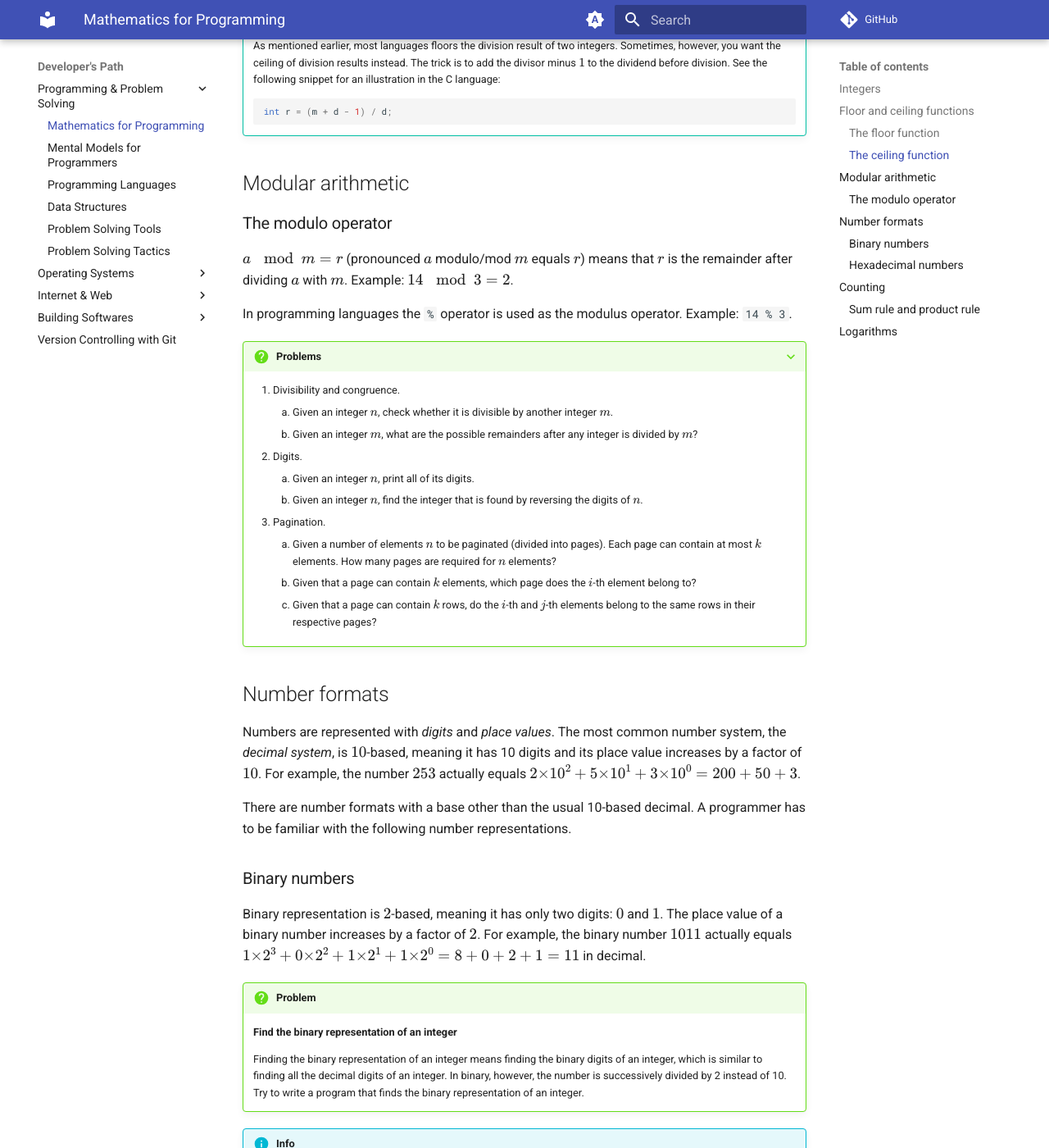
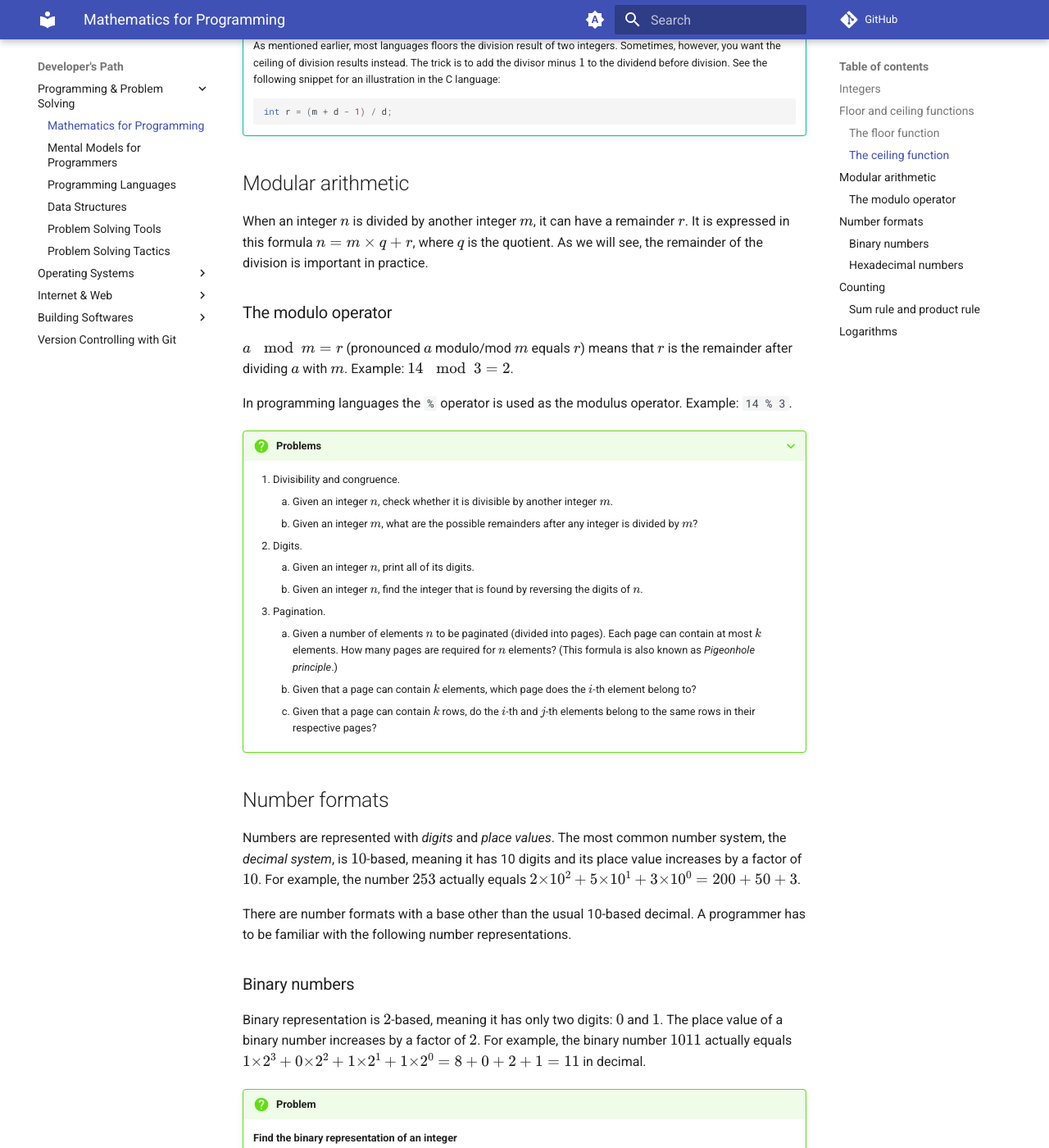
Before and after one commit to gharials/dev-path, an MkDocs documentation site: the page built from docs/programming/math-prog.md, in a window 1280 px wide and 1400 px high, scrolled down 1391 px. Shown: the whole window at 82% size. Built offline with MkDocs 1.6.1 and Material for MkDocs 9.7.7, drawn with Linux system fonts in a browser that asks for light colours; comment, search, counter and statistics services are not loaded.

Commit message:
'math-prog': modular arithmetic introduction.

```diff
--- a/docs/programming/math-prog.md
+++ b/docs/programming/math-prog.md
@@ -46,6 +46,8 @@ The ceiling of any real number is the smallest integer greater than or equal to
 
 ## Modular arithmetic
 
+When an integer $n$ is divided by another integer $m$, it can have a remainder $r$. It is expressed in this formula $n = m \times q + r$, where $q$ is the quotient. As we will see, the remainder of the division is important in practice.
+
 ### The modulo operator
 
 $a \mod m = r$ (pronounced $a$ modulo/mod $m$ equals $r$) means that $r$ is the remainder after dividing $a$ with $m$. Example: $14 \mod 3 = 2$.
@@ -60,7 +62,7 @@ In programming languages the `%` operator is used as the modulus operator. Examp
         1. Given an integer $n$, print all of its digits.
         2. Given an integer $n$, find the integer that is found by reversing the digits of $n$.
     3. Pagination.
-        1. Given a number of elements $n$ to be paginated (divided into pages). Each page can contain at most $k$ elements. How many pages are required for $n$ elements?
+        1. Given a number of elements $n$ to be paginated (divided into pages). Each page can contain at most $k$ elements. How many pages are required for $n$ elements? (This formula is also known as _Pigeonhole principle_.)
         2. Given that a page can contain $k$ elements, which page does the $i$-th element belong to?
         3. Given that a page can contain $k$ rows, do the $i$-th and $j$-th elements belong to the same rows in their respective pages?
 
```
